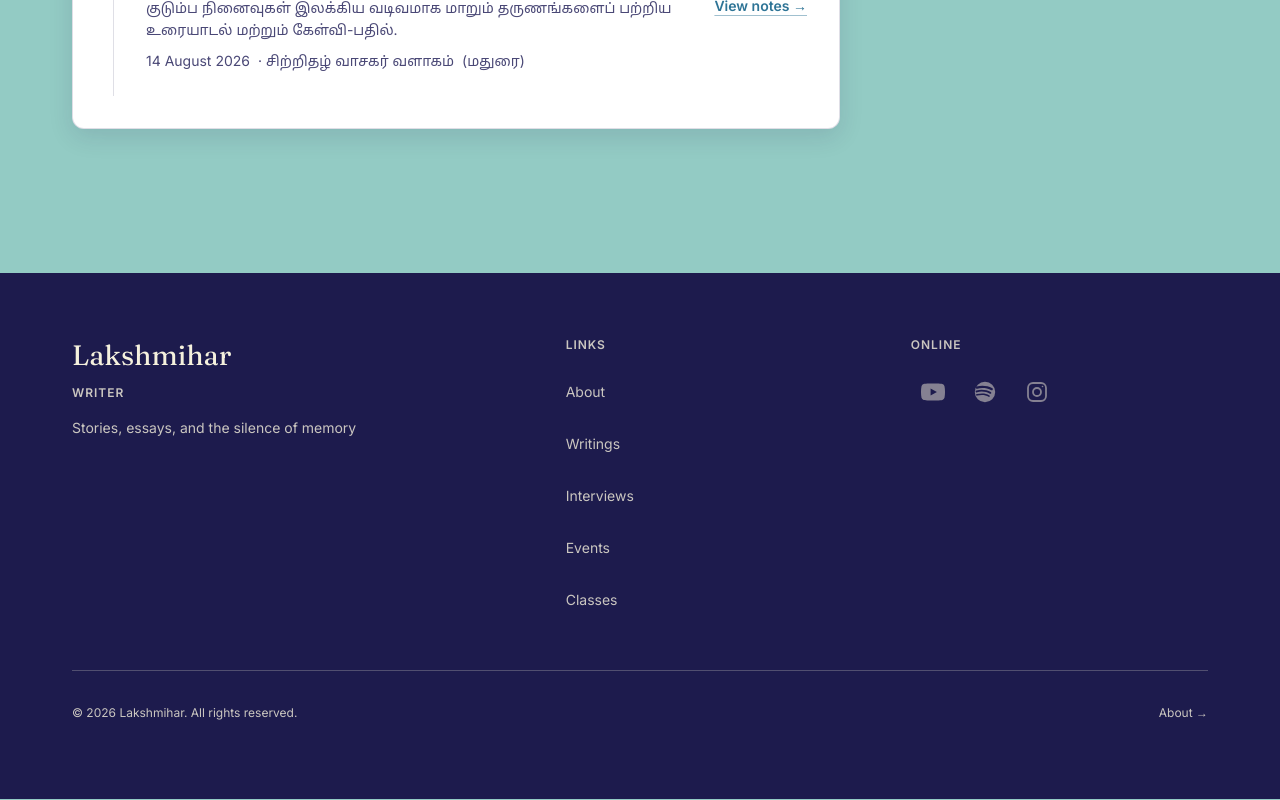
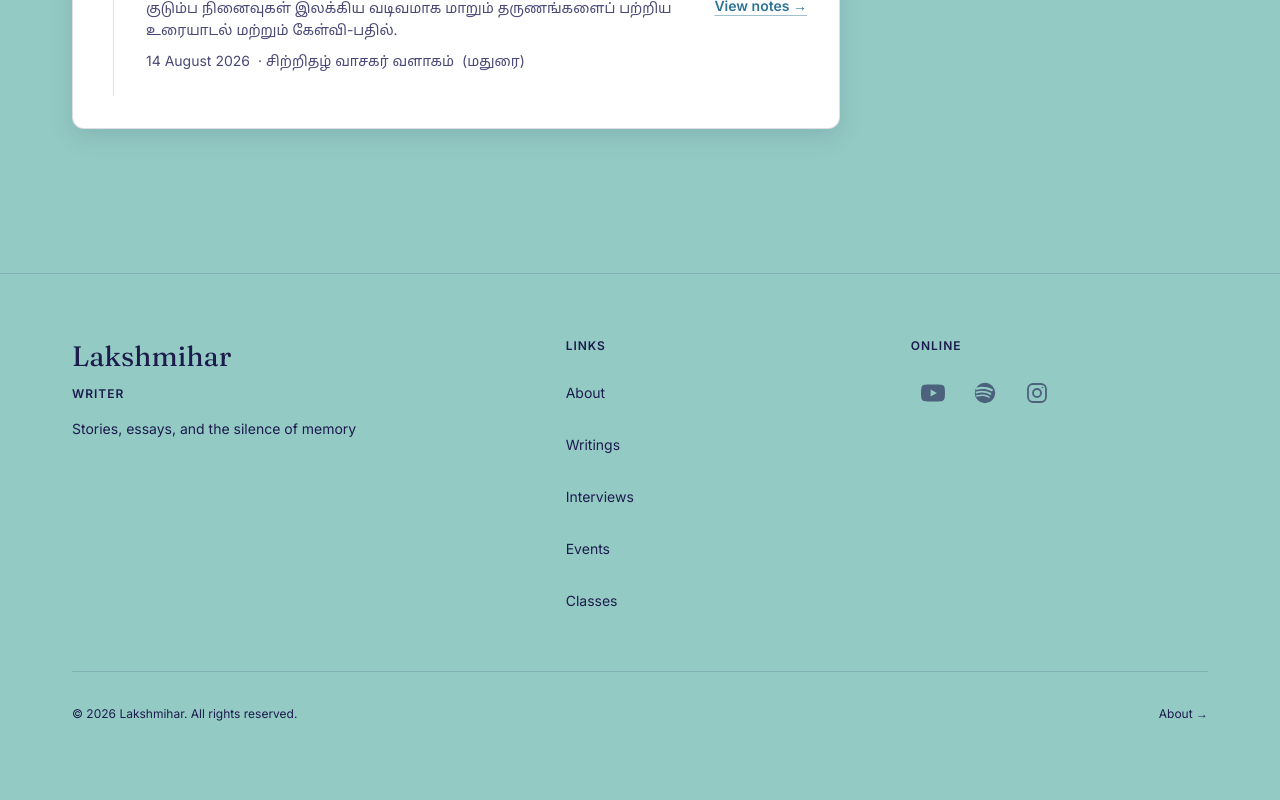
Before and after one commit to Rahulmks/author-app, a Next.js app: page /en/events in a window 1280 px wide. Shown: the part 1032-1832 px from the top of the page. Built offline with nearby package versions, Linux system fonts and the light colour scheme.

Commit message:
fix: footer update

```diff
--- a/src/app/(admin)/layout.tsx
+++ b/src/app/(admin)/layout.tsx
@@ -6,10 +6,7 @@ export const viewport: Viewport = {
   width: 'device-width',
   initialScale: 1,
   maximumScale: 5,
-  themeColor: [
-    { media: '(prefers-color-scheme: light)', color: '#93CBC4' },
-    { media: '(prefers-color-scheme: dark)', color: '#1D1B4D' },
-  ],
+  themeColor: '#93CBC4',
 };
 
 export default function AdminRootLayout({
--- a/src/app/(site)/[locale]/layout.tsx
+++ b/src/app/(site)/[locale]/layout.tsx
@@ -12,10 +12,7 @@ export const viewport: Viewport = {
   width: 'device-width',
   initialScale: 1,
   maximumScale: 5,
-  themeColor: [
-    { media: '(prefers-color-scheme: light)', color: '#93CBC4' },
-    { media: '(prefers-color-scheme: dark)', color: '#1D1B4D' },
-  ],
+  themeColor: '#93CBC4',
 };
 
 export async function generateMetadata({ params }: { params: { locale: string } }): Promise<Metadata> {
--- a/src/styles/globals.css
+++ b/src/styles/globals.css
@@ -89,8 +89,8 @@
   --article-max: 780px;
 }
 
-@media (prefers-color-scheme: dark) {
-  :root {
+/* Dark theme is opt-in: add data-theme="dark" to <html>. It does not follow the OS setting. */
+:root[data-theme='dark'] {
   color-scheme: dark;
 
   /* The wall shifts to deep indigo; the same texture masks pick these up. */
@@ -117,7 +117,6 @@
   --highlight-text: var(--cream);
   --shadow-card: 0 8px 24px rgba(0, 0, 0, 0.35);
   --shadow-button: 0 2px 6px rgba(0, 0, 0, 0.4);
-  }
 }
 
 @layer base {
@@ -513,12 +512,8 @@
   }
 
   .site-footer {
-    background: var(--structure);
-    color: var(--cream);
-    --text-primary: var(--cream);
-    --text-secondary: var(--cream-soft);
-    --link: var(--cream);
-    --line: color-mix(in srgb, var(--cream) 24%, transparent);
+    color: var(--text-primary);
+    border-top: 1px solid var(--line);
   }
 
   /* ---- Article body ---- */
```
Lines whose indentation alone changed are shown as unchanged.
